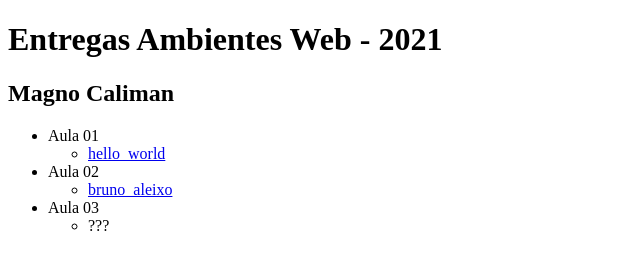
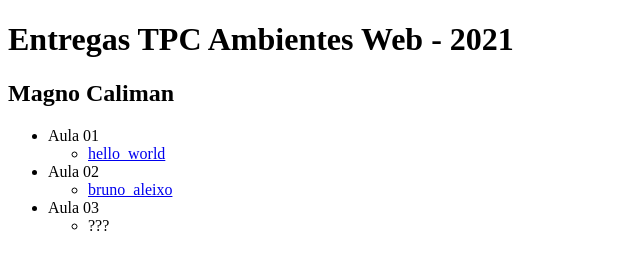
Before and after one commit to magnoCaliman/entregas, a plain HTML site: page index.html in a window 1280 px wide. Shown: the whole page, without its empty margins (0-640 px from the left). Drawn offline with Linux system fonts and the light colour scheme.

```diff
--- a/index.html
+++ b/index.html
@@ -5,7 +5,7 @@
 </head>
 <body>
 
-  <h1>Entregas Ambientes Web - 2021</h1>
+  <h1>Entregas TPC Ambientes Web - 2021</h1>
   <h2>Magno Caliman</h2>
 
   <ul>
```
